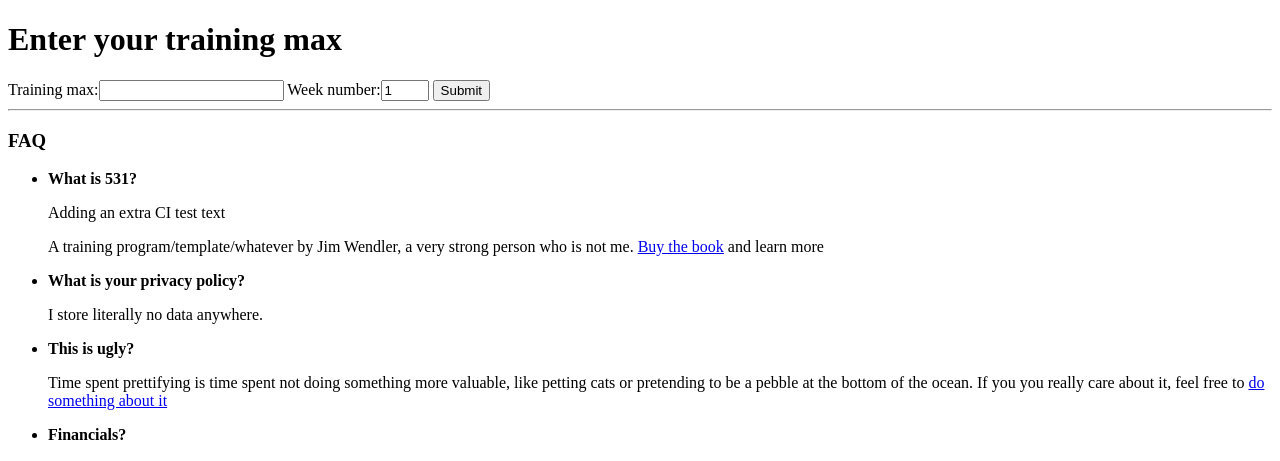
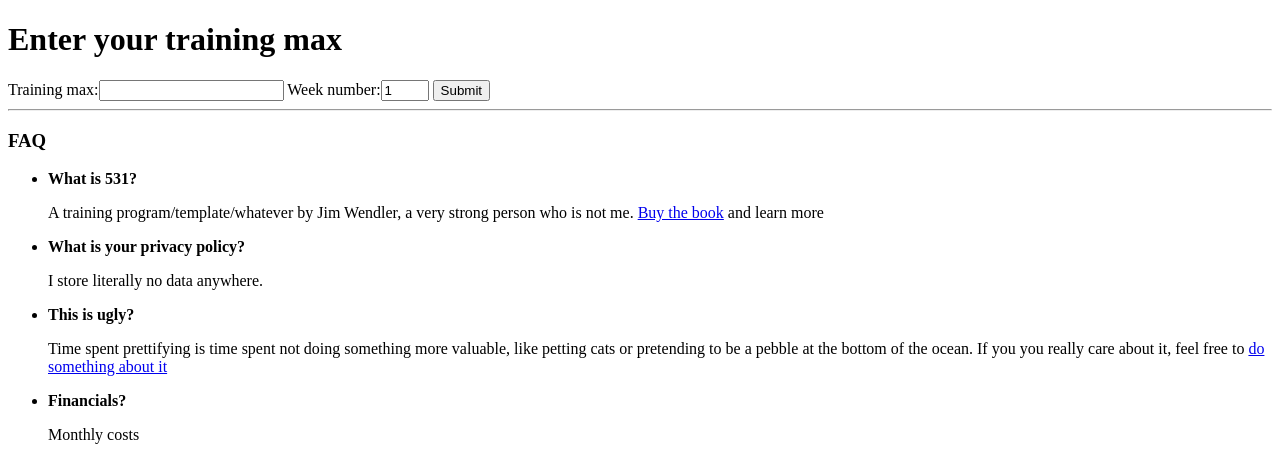
Before and after one commit to JonathanMeans/imtoodumbtofigureout531onmyown, a Django app: page / in a window 1280 px wide. Shown: the top 461 px of the page. Run offline with Django 3.2, Linux system fonts and the light colour scheme.

Commit message:
Revert text

```diff
--- a/five_three_one/templates/home.html
+++ b/five_three_one/templates/home.html
@@ -45,7 +45,6 @@
 <h3>FAQ</h3>
 <ul>
     <li><p><strong>What is 531?</strong></p>
-        <p> Adding an extra CI test text</p>
         <p>A training program/template/whatever by Jim Wendler, a very strong person who is not me.
             <a href="https://www.amazon.com/Simplest-Effective-Training-System-Strength-ebook/dp/B00AJ8CIQM/ref=sr_1_2?dchild=1&keywords=531&qid=1610818462&sr=8-2">Buy the book</a> and learn more</p>
     </li>
```
